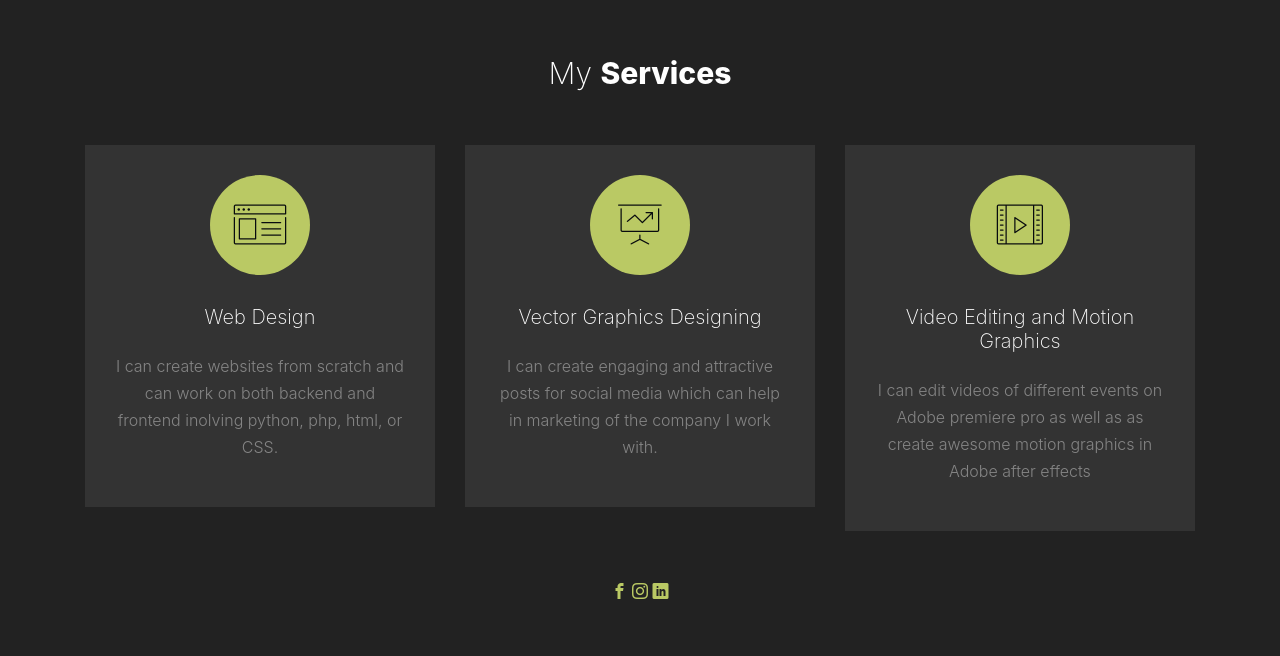
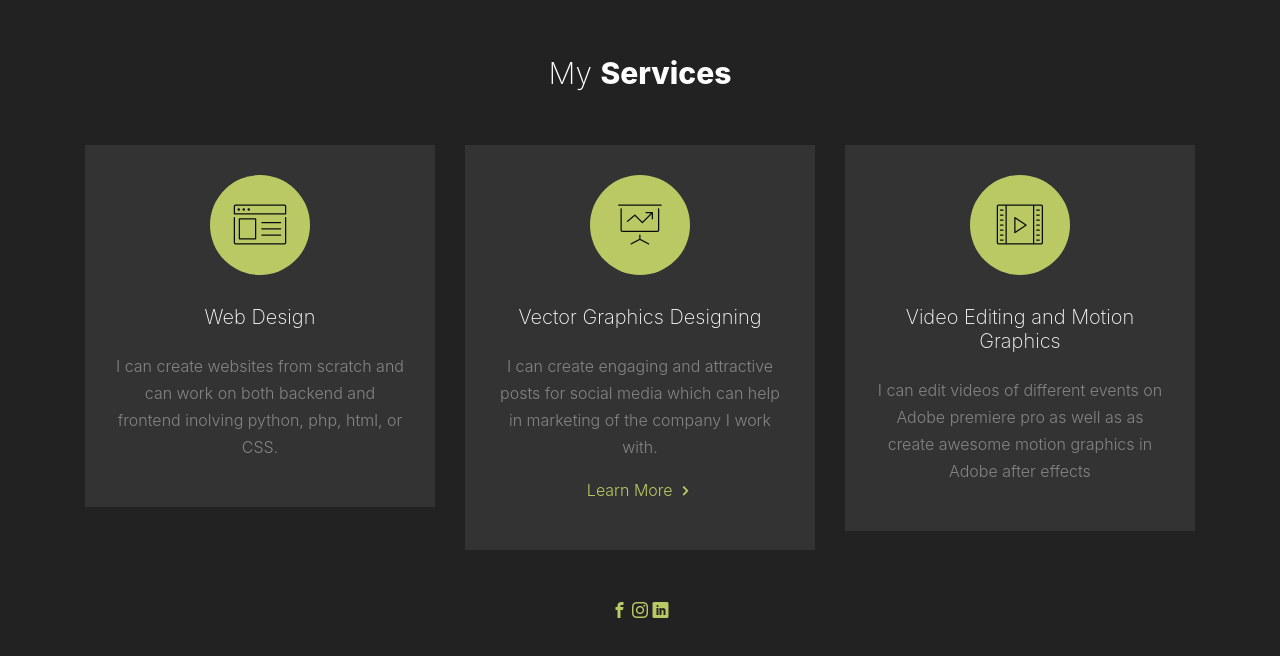
Before and after one commit to suryanshsaraswat01/webportfolio, a plain HTML site: page index.html in a window 1280 px wide. Shown: the part 4188-4844 px from the top of the page. Drawn offline with nearby package versions, Linux system fonts and the light colour scheme; files whose address does not match are found by name.

Commit message:
Update index.html

```diff
--- a/index.html
+++ b/index.html
@@ -308,6 +308,7 @@
                         </span>
                         <h3 class="mb-4">Vector Graphics Designing</h3>
                         <p>I can create engaging and attractive posts for social media which can help in marketing of the company I work with.</p>
+			    <p><a href="https://drive.google.com/drive/folders/1CXpRgE-CxBWL2Kkdd0kE8zF8rHoXQ8GM?usp=sharing" class="site-link ">Learn More <i class="icon-chevron-right "></i></a></p>
 
                     </div>
                 </div>
```
